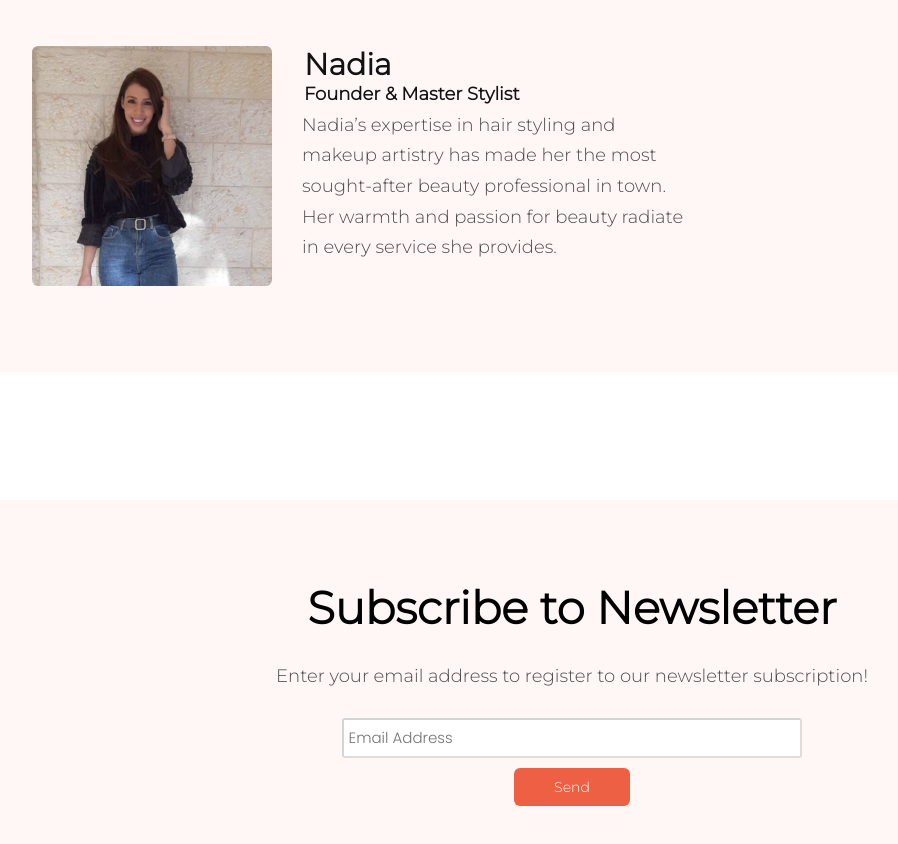
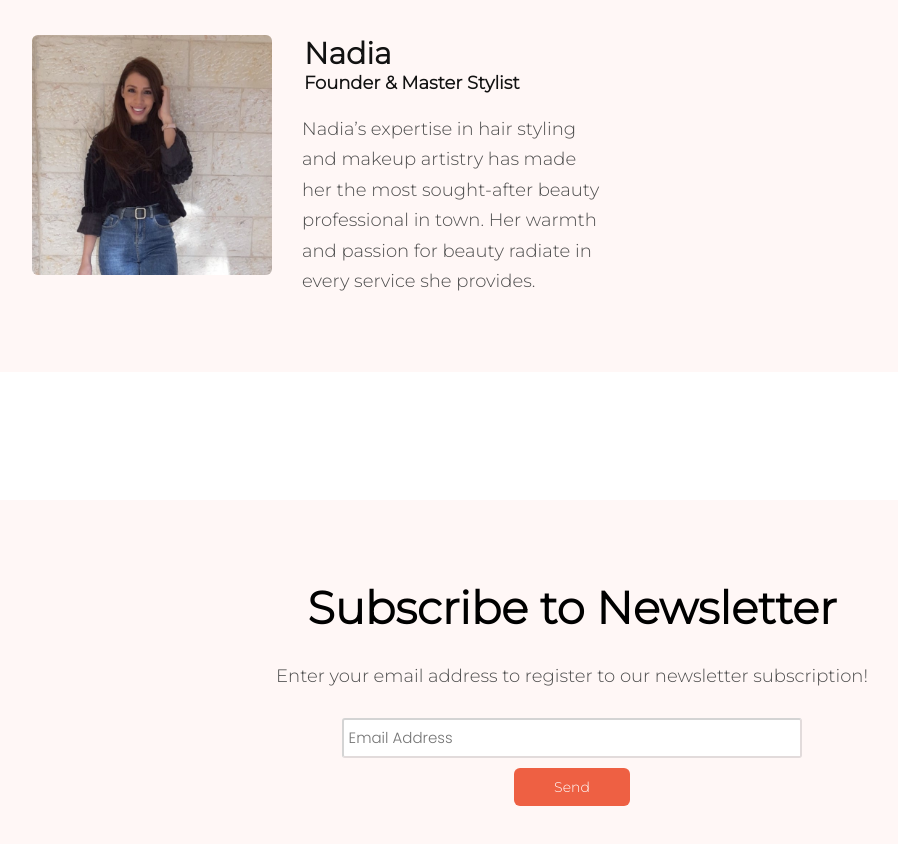
Before and after one commit to nadiahosisy/Beauty-Salon, a React (Vite) app: page /About in a window 1280 px wide. Shown: the part 870-1714 px from the top of the page, without its empty margins (68-966 px from the left). Built offline with nearby package versions, Linux system fonts and the light colour scheme.

Commit message:
fix width

```diff
--- a/src/style/about-our-team-page.css
+++ b/src/style/about-our-team-page.css
@@ -78,10 +78,7 @@
 .container-text-div {
   -display: flex;
   justify-content: center;
-  transition: 0.3s;
-  margin-top: 0px;
-  margin-right: 0px;
-  margin-bottom: 0px;
+
   margin-left: 0px;
   padding-top: 0px;
   text-align: left;
@@ -92,7 +89,7 @@
 .founder-stylist-div {
   color: #121212;
   margin-left: 1rem;
-  margin-bottom: 5px;
+  margin-bottom: 20px;
   font-size: 18px;
   font-family: Monserat-ligth, sans-serif;
 }
@@ -102,6 +99,6 @@
   font-family: Monserat-ligth, sans-serif;
   color: #4d4d4d;
   font-size: 18px;
-  max-width: 50%;
+  max-width: 40%;
   line-height: 1.7;
 }
```
